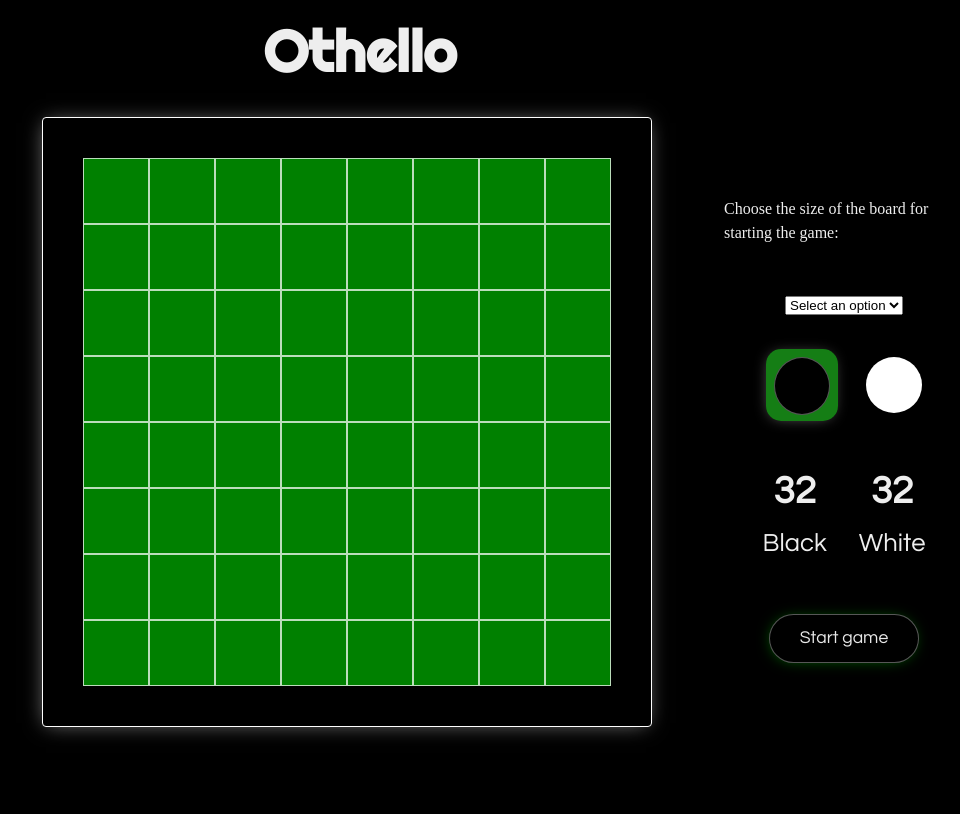
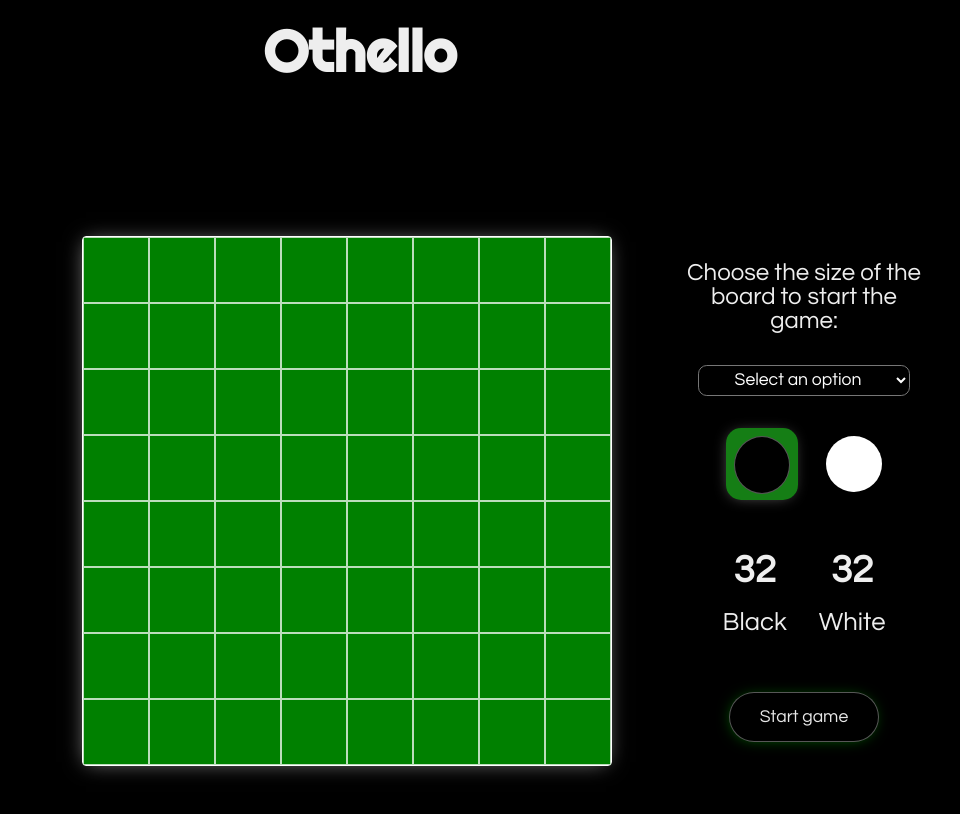
Before and after one commit to Camilaf19/othello-game2, a React (Create React App) app: page / in a window 1280 px wide. Shown: the top 814 px of the page, without its empty margins (165-1125 px from the left). Built offline with nearby package versions, Linux system fonts and the light colour scheme.

Commit message:
Adding select styles

```diff
--- a/src/App.tsx
+++ b/src/App.tsx
@@ -5,7 +5,6 @@
 import { ModalWinner } from './modal/ModalWinner'
 import { Board } from './classes/board'
 import { Cell } from './classes/cells'
-
 
 function App() {
   const initialBoard = new Board(8, 8)
@@ -17,7 +16,6 @@
   const [blackTokens, setBlackTokens] = useState((sizeBoard * sizeBoard) / 2)
   const [winner, setWinner] = useState('')
   const [show, setShow] = useState(false)
-
 
   useEffect(() => {
     if (whiteTokens <= 0 || blackTokens <= 0) {
@@ -36,11 +34,10 @@
     setWhiteTokens(initTokens)
   }
 
-  debugger
   const handleStartGame = () => {
     setBoard(newBoard)
-    setWhiteTokens(whiteTokens - 2 )
-    setBlackTokens(blackTokens - 2 )
+    setWhiteTokens(whiteTokens - 2)
+    setBlackTokens(blackTokens - 2)
     setTurn(1)
   }
 
@@ -49,7 +46,6 @@
     const isValidMove = selectedCell.validateMove(board)
     selectedCell.createChain(irow, icol, turn, board)
     const tokensChanged = selectedCell.flippedTokens
-    const hasAvailableMoves = selectedCell.checkAvailableMoves(turn, board)
 
     const updateTokens: Record<number, () => void> = {
       1: () => {
@@ -64,18 +60,18 @@
       },
     }
     debugger
-    updateDataTurn(isValidMove, hasAvailableMoves, updateTokens)
+    updateDataTurn(isValidMove, selectedCell, updateTokens)
   }
 
   const updateDataTurn = (
     isValidMove: boolean,
-    hasAvailableMoves: boolean,
+    selectedCell: Cell,
     updateTokens: Record<number, () => void>
   ) => {
     if (!isValidMove) {
       setWhiteTokens(whiteTokens)
       setBlackTokens(blackTokens)
-      if (!hasAvailableMoves) {
+      if (!selectedCell.checkAvailableMoves(turn, board)) {
         setShow(true)
         const newWinner = turn === 1 ? 'White' : 'Black'
         setWinner(newWinner)
@@ -98,24 +94,22 @@
       <header className='header-app'>
         <h1>Othello</h1>
       </header>
-      <main className='app-main'>
+      <main className='main-app'>
         <BoardComponent
           board={board}
           handleClickBoard={handleClickBoard}
         />
         <aside className='aside-container'>
-          <p>Choose the size of the board for starting the game:</p>
-          <form>
-            <select
-              name='size-board'
-              onChange={handleChange}
-            >
+          <h2 className='title-aside'>
+            Choose the size of the board to start the game:
+          </h2>
+          <select className='select' onChange={handleChange}>
             <option value={0}>Select an option</option>
             <option value={6}>6 x 6</option>
             <option value={8}>8 x 8</option>
             <option value={10}>10 x 10</option>
           </select>
-          </form>
+
           <section className='turns-container'>
             <TokenDisplay
               className='token-black'
@@ -129,15 +123,20 @@
           <PlayerStats
             whiteTokens={whiteTokens}
             blackTokens={blackTokens}
-            handleRestartGame={handleStartGame}
           />
+          <button
+            className='buttons'
+            onClick={handleStartGame}
+          >
+            Start game
+          </button>
+        </aside>
         {show && (
           <ModalWinner
             resetGameModal={resetGameModal}
             winner={winner}
           />
         )}
-        </aside>
       </main>
     </>
   )
--- a/src/classes/cells.ts
+++ b/src/classes/cells.ts
@@ -41,17 +41,14 @@
         if (this.validateLimit(row, col, Board)) {
           if (Board.cells[row][col] === 3 - this.currentPlayer) {
             while (
-              this.validateLimit(row, col, Board) &&
-              Board.cells[row][col] === 3 - this.currentPlayer
-            ) {
+              this.validateLimit(row, col, Board) && Board.cells[row][col] === 3 - this.currentPlayer) {
               row += direction[0]
               col += direction[1]
               if (
-                this.validateLimit(row, col, Board) &&
-                Board.cells[row][col] === this.currentPlayer // verifica al final de la cadena que haya una ficha actual
-              ) {
+                this.validateLimit(row, col, Board) && Board.cells[row][col] === this.currentPlayer ) {
+                // verifica al final de la cadena que haya una ficha actual
                 isValid = true
-                break
+                break;
               }
             }
           }
@@ -64,7 +61,7 @@
   createChain(row: number, col: number, currentPlayer: number, Board: Board) {
     //si es un movimiento valido recorre la cadena y cambia los valores de los tokens
     if (this.validateMove(Board)) {
-
+    debugger
       this.neighbors.forEach((direction) => {
         let r = row + direction[0]
         let c = col + direction[1]
@@ -78,18 +75,19 @@
 
           //encuentra la ficha del actual al final de la cadena
           if (this.validateLimit(r, c, Board) && Board.cells[r][c] === currentPlayer) {
+
             if (Board.cells[this.rows][this.cols] !== this.currentPlayer) {
               this.flippedTokens++
-              Board.cells[this.rows][this.cols] = this.currentPlayer
+              Board.cells[this.rows][this.cols] = this.currentPlayer // actualiza el valor de la celda que se hizo click
             }
-            r = row + direction[0] //se devuelve en la iteración ya que puede haber otra cadena en otra dirección
+            r = row + direction[0]
             c = col + direction[1]
 
             while (
               this.validateLimit(r, c, Board) &&
               Board.cells[r][c] === 3 - currentPlayer
             ) {
-              Board.cells[r][c] = currentPlayer // actualiza el valor de la celda que se hizo click
+              Board.cells[r][c] = currentPlayer // actualiza el valor de las celdas
               this.flippedTokens++
               r += direction[0]
               c += direction[1]
--- a/src/components/PlayerStats.tsx
+++ b/src/components/PlayerStats.tsx
@@ -1,13 +1,11 @@
 interface myProps {
   blackTokens: number
   whiteTokens: number
-  handleRestartGame: () => void
 }
 
 export const PlayerStats = ({
   blackTokens,
   whiteTokens,
-  handleRestartGame,
 }: myProps) => {
   return (
     <>
@@ -21,12 +19,6 @@
           <span>White</span>
         </article>
       </section>
-      <button
-        className='button-start'
-        onClick={() => handleRestartGame()}
-      >
-        Start game
-      </button>
     </>
   )
 }
--- a/src/modal/ModalWinner.tsx
+++ b/src/modal/ModalWinner.tsx
@@ -4,7 +4,6 @@
 }
 
 export const ModalWinner = ({ winner, resetGameModal }:myProps) => {
-
 
     return (
       <section className='winner-modal'>
@@ -15,12 +14,12 @@
           >
             x
           </button>
-          <h2 className='text-modal'>
-            ¡The player {winner} has won the game Othello!{' '}
-          </h2>
+          <h3 className='text-modal'>
+            ¡The player {winner} has won the game Othello!
+          </h3>
           <footer>
             <button
-              className='button-start'
+              className='buttons'
               onClick={resetGameModal}
             >
               OK
--- a/src/styles.css
+++ b/src/styles.css
@@ -7,6 +7,7 @@
   font-weight: 400;
   color: rgba(255, 255, 255, 0.932);
   background-color: black;
+  font-family: 'Questrial', sans-serif;
 }
 
 body {
@@ -21,25 +22,23 @@
   font-family: 'Righteous', cursive;
   font-size: 1.8em;
 }
-.app-main {
+.main-app {
   margin: 0px;
-  margin-bottom: 1.5em;
+  padding-bottom: 1em;
   display: flex;
   justify-content: center;
   align-items: center;
+  height: 100%;
 }
 .board {
   display: flex;
   flex-direction: column;
   justify-content: center;
   align-items: center;
-  height: 38em;
-  width: 38em;
-  margin: 1em 4em;
+  margin: 0.5em 4em;
   border: solid rgb(255, 255, 255) 1px;
   border-radius: 4px;
   box-shadow: -1px 1px 20px -5px rgba(255, 255, 255, 0.555);
-
 }
 
 .rows {
@@ -91,12 +90,30 @@
 
 .aside-container {
   width: 15em;
+  height: 100vh;
   display: flex;
   flex-direction: column;
   margin: 0em 0.5em;
   align-items: center;
   justify-content: center;
   gap: 2em;
+}
+
+.title-aside {
+  text-align: center;
+  font-weight: 200;
+  margin: 0em;
+}
+
+.select {
+width: 12em;
+height: 1.8em;
+border-radius: 0.5em;
+text-align: center;
+background-color: #000000;
+color: white;
+font-size: 1.1em;
+font-family: 'Questrial', sans-serif;
 }
 
 .turns-container {
@@ -114,7 +131,6 @@
 
 .name-tokens {
   text-align: center;
-  font-family: 'Questrial', sans-serif;
   font-size: 1.6em;
 }
 
@@ -124,7 +140,7 @@
   font-weight: bold;
 }
 
-.button-start {
+.buttons {
   background-color: black;
   border: 1px solid rgba(255, 255, 255, 0.342);
   width: 8.5em;
@@ -139,17 +155,16 @@
   margin-top: 1.5em;
 }
 
-.button-start:hover {
+.buttons:hover {
   background-color: white;
   color: black;
   font-weight: bold;
 }
 .winner-modal {
   position: absolute;
-  width: 100vw;
-  height: 100vh;
-  top: 0;
-  left: 0;
+  width: 100%;
+  height: 100%;
+  right: 1.5em;
   display: grid;
   place-items: center;
   background-color: rgba(0, 0, 0, 0.7);
```
Also changed, not shown: src/components/BoardComponent.tsx (+5 -2 lines). Lines whose indentation alone changed are shown as unchanged.
